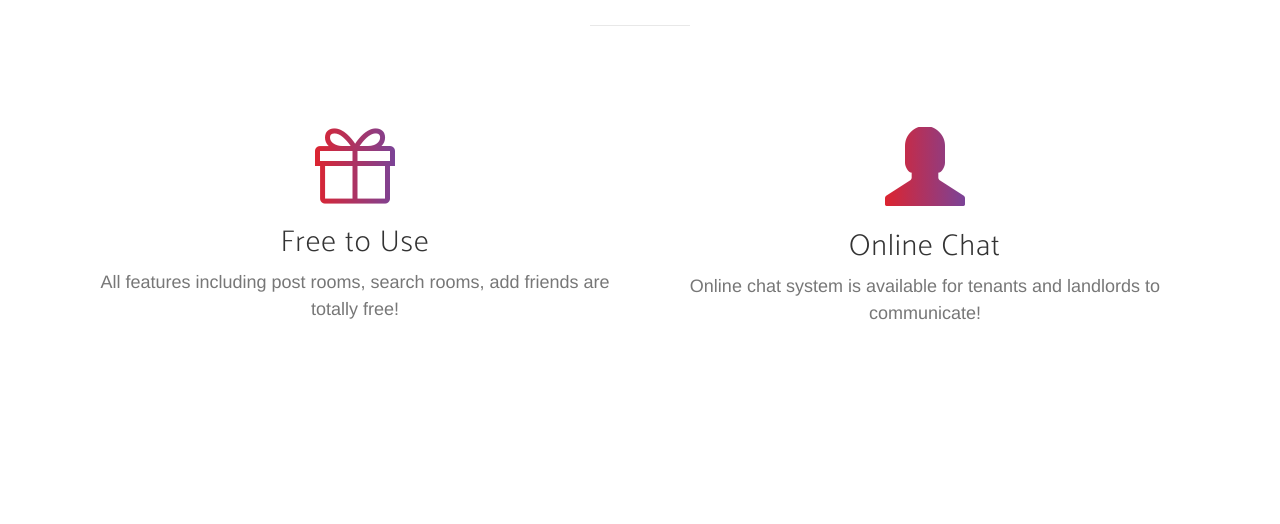
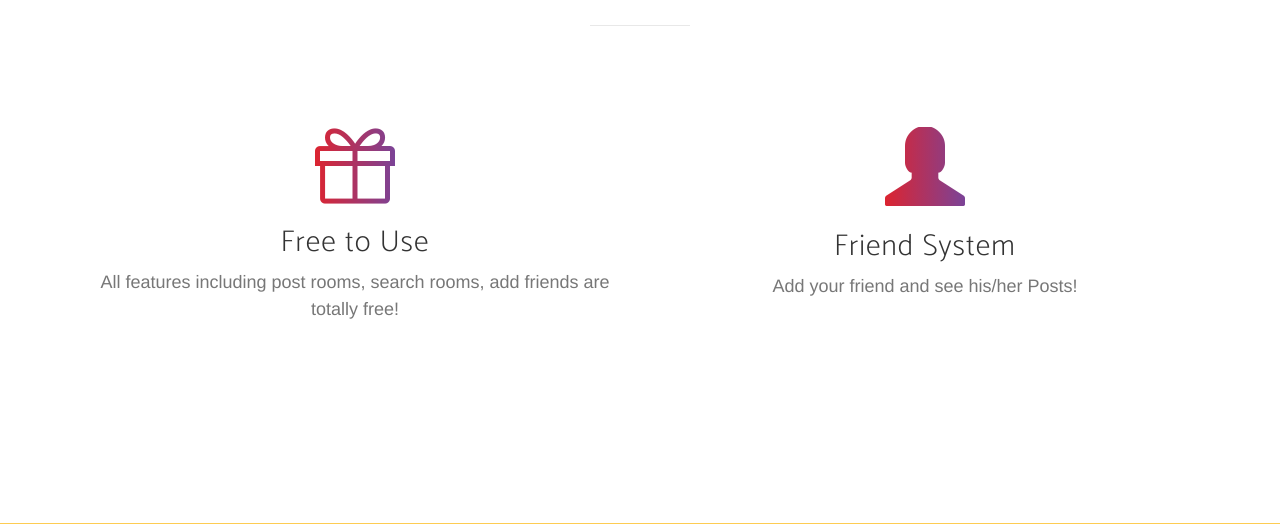
Before and after one commit to jimwong234/CCA2, a Flask app: page / in a window 1280 px wide. Shown: the part 1590-2114 px from the top of the page. Run offline with Flask 2, Linux system fonts and the light colour scheme; some libraries are stand-ins or nearby versions; some web fonts are replaced.

Commit message:
change main page

```diff
--- a/app/templates/main.html
+++ b/app/templates/main.html
@@ -114,8 +114,8 @@
                             <div class="col-md-6">
                                 <div class="feature-item">
                                     <i class="glyphicon glyphicon-user text-primary"></i>
-                                    <h3>Online Chat</h3>
-                                    <p class="text-muted">Online chat system is available for tenants and landlords to communicate!</p>
+                                    <h3>Friend System</h3>
+                                    <p class="text-muted">Add your friend and see his/her Posts!</p>
                                 </div>
                             </div>
                         </div>
```
